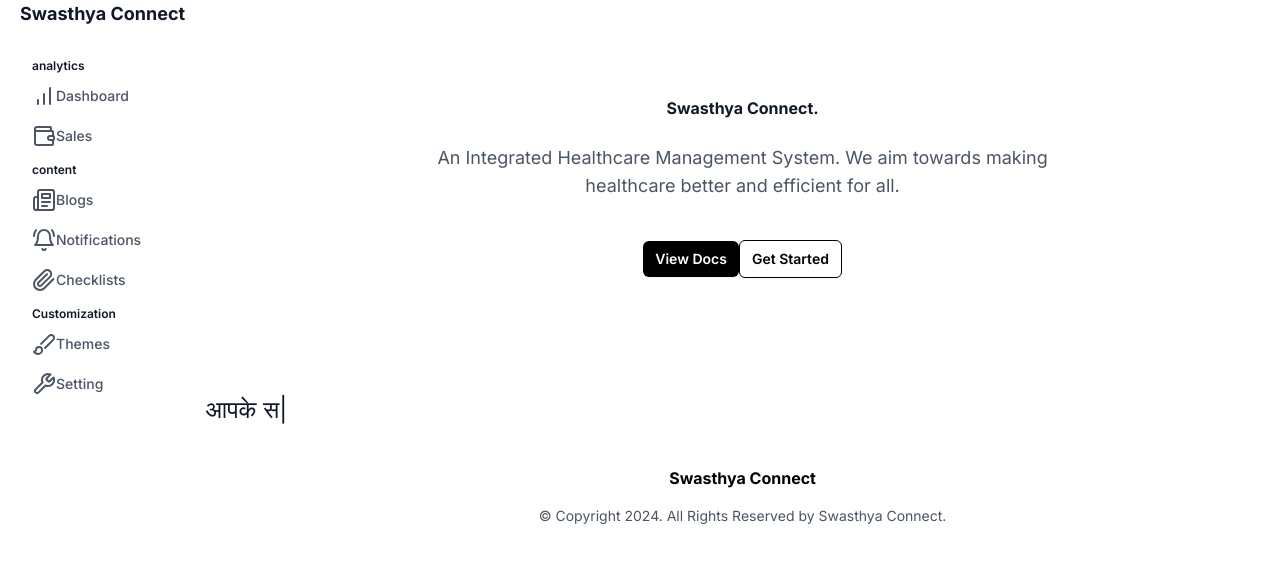
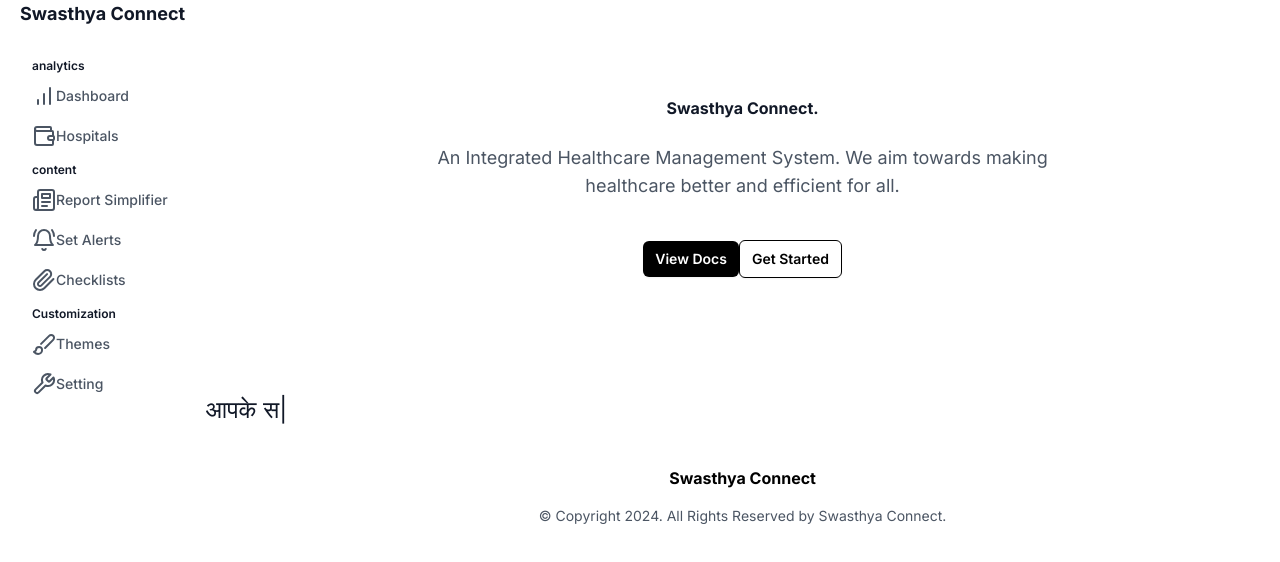
Before and after one commit to Rudalph/Swasthya-Connect, a Next.js app: page / in a window 1280 px wide. Shown: the top 562 px of the page. Built offline with nearby package versions, Linux system fonts and the light colour scheme.

Commit message:
Alerts and report simplifier added

```diff
--- a/Components/navbar.jsx
+++ b/Components/navbar.jsx
@@ -22,24 +22,24 @@ export default function navbar() {
               href="/Hospitals"
             >
               <Wallet className="h-5 w-5" aria-hidden="true" />
-              <span className="mx-2 text-sm font-medium">Sales</span>
+              <span className="mx-2 text-sm font-medium">Hospitals</span>
             </a>
           </div>
           <div className="space-y-3 ">
             <label className="px-3 text-xs font-semibold uppercase text-gray-900">content</label>
             <a
               className="flex transform items-center rounded-lg px-3 py-2 text-gray-600 transition-colors duration-300 hover:bg-gray-100 hover:text-gray-700"
-              href="#"
+              href="ReportSimplifier"
             >
               <Newspaper className="h-5 w-5" aria-hidden="true" />
-              <span className="mx-2 text-sm font-medium">Blogs</span>
+              <span className="mx-2 text-sm font-medium">Report Simplifier</span>
             </a>
             <a
               className="flex transform items-center rounded-lg px-3 py-2 text-gray-600 transition-colors duration-300 hover:bg-gray-100 hover:text-gray-700"
-              href="#"
+              href="/MedicineAlert"
             >
               <BellRing className="h-5 w-5" aria-hidden="true" />
-              <span className="mx-2 text-sm font-medium">Notifications</span>
+              <span className="mx-2 text-sm font-medium">Set Alerts</span>
             </a>
             <a
               className="flex transform items-center rounded-lg px-3 py-2 text-gray-600 transition-colors duration-300 hover:bg-gray-100 hover:text-gray-700"
--- /dev/null
+++ b/app/MedicineAlert/page.jsx
@@ -0,0 +1,15 @@
+import React from 'react';
+
+const Page = () => {
+  return (
+    <div style={{ width: '100vw', height: '100vh' }}>
+      <iframe
+        title="Embedded Content"
+        src="http://127.0.0.1:5001/"
+        style={{ width: '100%', height: '100%', border: 'none' }}
+      ></iframe>
+    </div>
+  );
+};
+
+export default Page;
--- /dev/null
+++ b/app/ReportSimplifier/page.jsx
@@ -0,0 +1,15 @@
+import React from 'react';
+
+const Page = () => {
+  return (
+    <div style={{ width: '100vw', height: '100vh' }}>
+      <iframe
+        title="Embedded Content"
+        src="http://127.0.0.1:5000/"
+        style={{ width: '100%', height: '100%', border: 'none' }}
+      ></iframe>
+    </div>
+  );
+};
+
+export default Page;
```
